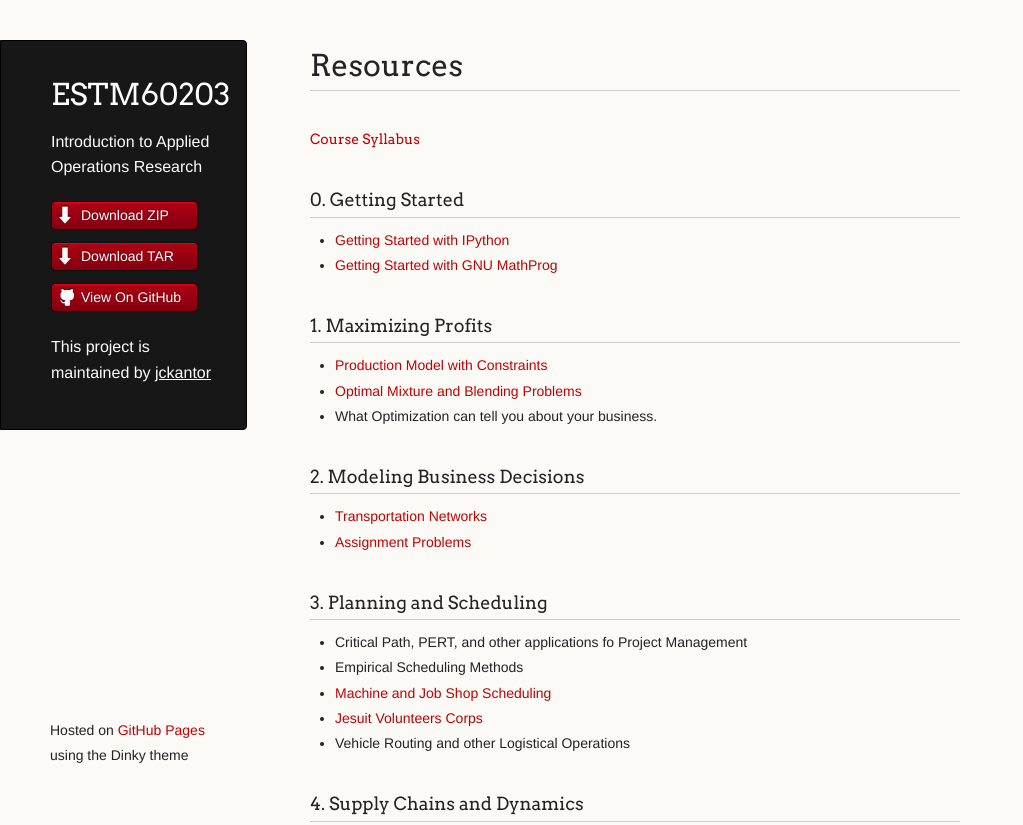
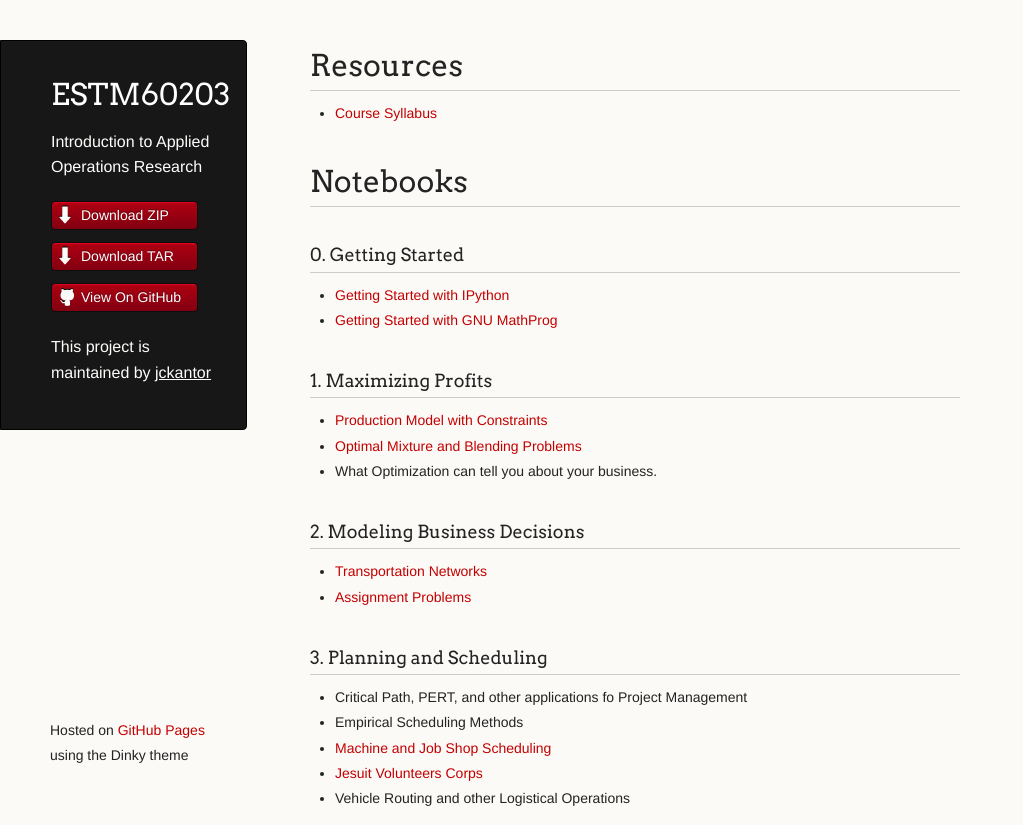
Before and after one commit to jckantor/ESTM60203, a plain HTML site: page index.html in a window 1280 px wide. Shown: the top 825 px of the page, without its empty margins (0-1023 px from the left). Drawn offline with Linux system fonts and the light colour scheme.

Commit message:
Create gh-pages branch via GitHub

```diff
--- a/index.html
+++ b/index.html
@@ -33,9 +33,12 @@
         <h1>
 <a id="resources" class="anchor" href="#resources" aria-hidden="true"><span class="octicon octicon-link"></span></a>Resources</h1>
 
-<h5>
-<a id="course-syllabus" class="anchor" href="#course-syllabus" aria-hidden="true"><span class="octicon octicon-link"></span></a><a href="https://github.com/jckantor/ESTM60203/blob/master/Syllabus.md">Course Syllabus</a>
-</h5>
+<ul>
+<li><a href="https://github.com/jckantor/ESTM60203/blob/master/Syllabus.md">Course Syllabus</a></li>
+</ul>
+
+<h1>
+<a id="notebooks" class="anchor" href="#notebooks" aria-hidden="true"><span class="octicon octicon-link"></span></a>Notebooks</h1>
 
 <h3>
 <a id="0-getting-started" class="anchor" href="#0-getting-started" aria-hidden="true"><span class="octicon octicon-link"></span></a>0. Getting Started</h3>
```
Also changed, not shown: params.json (+1 -1 lines).
